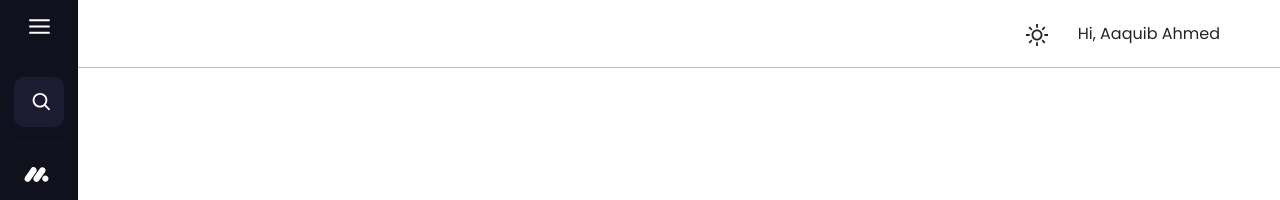
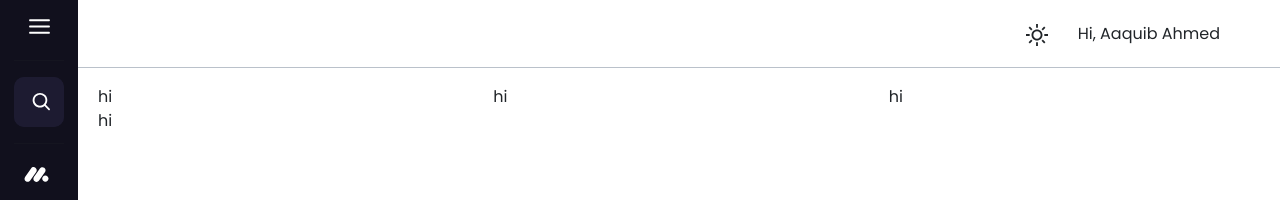
Before and after one commit to killcodeX/code-store, a React (Create React App) app in the folder client/: page / in a window 1280 px wide. Shown: the top 200 px of the page. Built offline with nearby package versions, Linux system fonts and the light colour scheme.

Commit message:
installed required libraries

```diff
--- a/client/package.json
+++ b/client/package.json
@@ -14,7 +14,11 @@
     "react-bootstrap": "^1.6.3",
     "react-dom": "^17.0.2",
     "react-icons": "^4.2.0",
+    "react-redux": "^7.2.5",
     "react-scripts": "4.0.3",
+    "redux": "^4.1.1",
+    "redux-devtools-extension": "^2.13.9",
+    "redux-thunk": "^2.3.0",
     "styled-components": "^5.3.1",
     "typescript": "^4.1.2",
     "web-vitals": "^1.0.1"
--- a/client/src/Container/Home/index.tsx
+++ b/client/src/Container/Home/index.tsx
@@ -4,11 +4,18 @@ import SideBar from "../../Components/SideBar";
 import { HomeSectionWrapper } from "./style";
 
 export default function Home() {
+  let arr = [1, 2, 3, 4];
   return (
     <div>
       <Header />
       <SideBar />
-      <HomeSectionWrapper></HomeSectionWrapper>
+      <HomeSectionWrapper>
+        <div className="row">
+          {arr.map((item) => {
+            return <div className="col-sm-4">hi</div>;
+          })}
+        </div>
+      </HomeSectionWrapper>
     </div>
   );
 }
--- a/client/src/Container/Home/style.ts
+++ b/client/src/Container/Home/style.ts
@@ -1,4 +1,10 @@
-import styled from 'styled-components';
+import styled from "styled-components";
 
-
-export const HomeSectionWrapper = styled.section``;
+export const HomeSectionWrapper = styled.section`
+  position: relative;
+  top: 0;
+  left: 78px;
+  width: calc(100% - 78px);
+  transition: all 0.5s ease;
+  padding: 17px 20px;
+`;
```
Also changed, not shown: client/src/Theme/theme.ts (added, +38 -0 lines), 1 other file (tests, documents, lock files or other folders).
